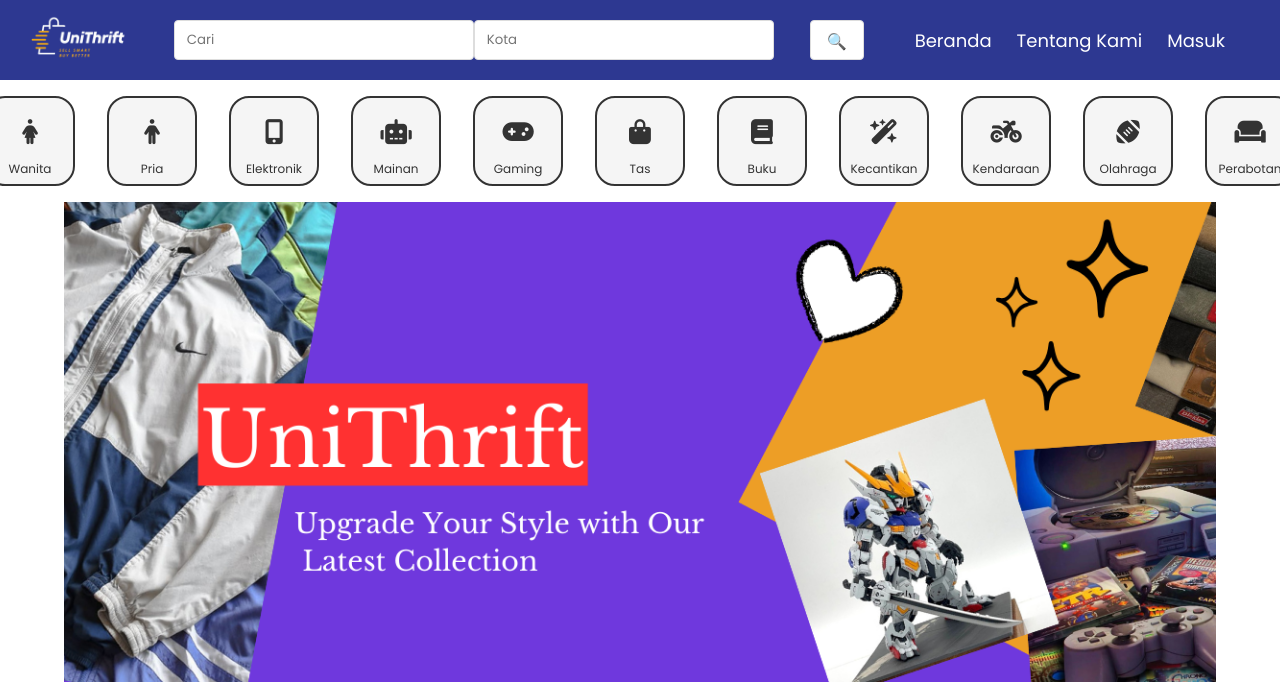
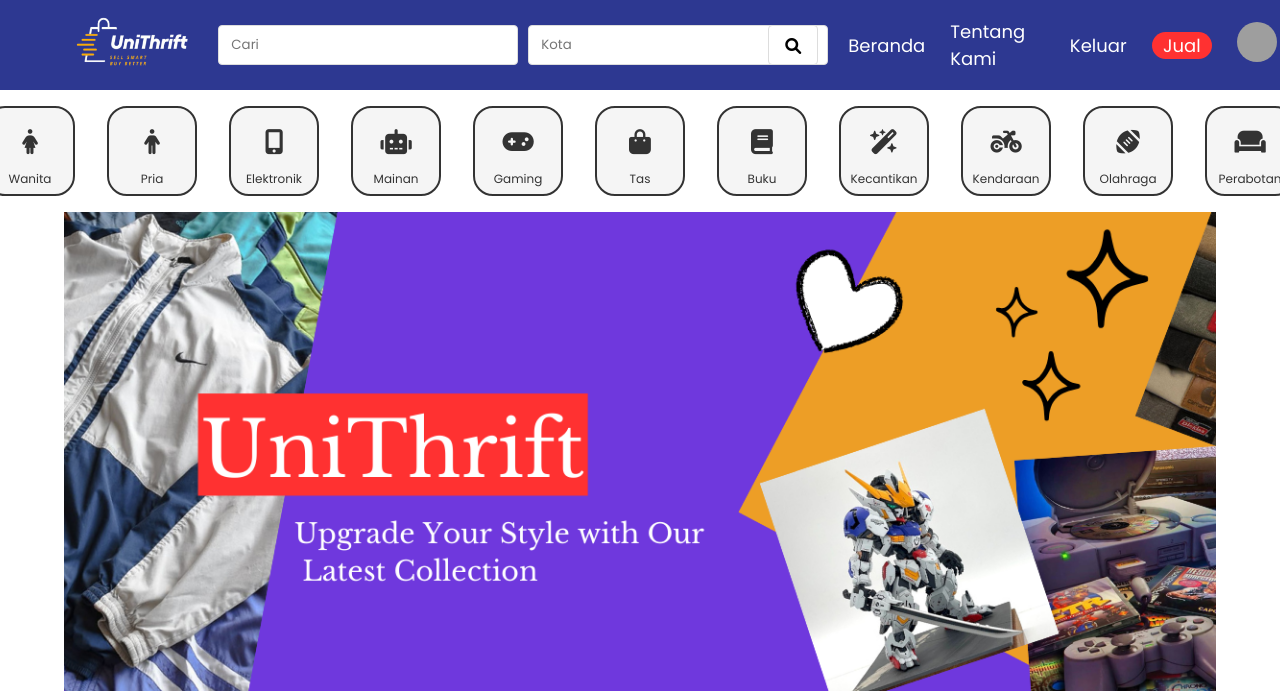
Before and after one commit to Gregroww/UniThrift, a PHP site: page / in a window 1280 px wide. Shown: the top 691 px of the page. Run offline with PHP 8.4, Linux system fonts and the light colour scheme; a user stored in the database is signed in; data comes from the database, SQL or seed files in the repository; grey boxes are pictures that could not be loaded.

Commit message:
Update navbar + up logout.php

```diff
--- /dev/null
+++ b/logout.php
@@ -0,0 +1,5 @@
+<?php
+session_start();
+session_destroy();
+header("Location: index.php");
+exit();
--- a/navbar.css
+++ b/navbar.css
@@ -12,10 +12,11 @@
 .logo {
     display: flex;
     align-items: center;
+    margin-left: 45px;
 }
 
 .logo img {
-    height: 50px;
+    height: 60px;
     width: auto;
 }
 
@@ -44,7 +45,7 @@
 
 .input-wrapper input:first-child {
     width: 300px;
-    /* margin-right: 2px; */
+    margin-right: 10px;
 }
 
 .input-wrapper input:nth-child(2) {
@@ -79,3 +80,17 @@
     align-items: center;
     gap: 20px;
 }
+
+.jual-btn{
+    background-color: #FF3131;
+    width: 80px;
+    text-align: center;
+    border-radius: 20px;
+}
+
+.foto-profil {
+    width: 40px;
+    height: 40px;
+    border-radius: 50%;
+    margin-right: 10px;
+}
--- a/navbar.php
+++ b/navbar.php
@@ -1,5 +1,14 @@
 <?php
+session_start();
 require 'connect.php';
+
+if (isset($_SESSION['nama_pengguna'])) {
+    $nama_pengguna = $_SESSION['nama_pengguna'];
+    $query = "SELECT foto_ktm FROM users WHERE nama_pengguna = '$nama_pengguna'";
+    $result = mysqli_query($conn, $query);
+    $user = mysqli_fetch_assoc($result);
+    $foto_ktm = $user['foto_ktm'];
+}
 ?>
 
 <!DOCTYPE html>
@@ -8,6 +17,7 @@
     <link rel="stylesheet" href="navbar.css">
     <link rel="preconnect" href="https://fonts.googleapis.com">
     <link rel="preconnect" href="https://fonts.gstatic.com" crossorigin>
+    <link rel="stylesheet" href="https://cdnjs.cloudflare.com/ajax/libs/font-awesome/6.0.0-beta3/css/all.min.css">
     <link href="https://fonts.googleapis.com/css2?family=Poppins:ital,wght@0,100;0,200;0,300;0,400;0,500;0,600;0,700;0,800;0,900;1,100;1,200;1,300;1,400;1,500;1,600;1,700;1,800;1,900&display=swap" rel="stylesheet">
 </head>
 <body>
@@ -21,15 +31,22 @@
                 <input type="text" placeholder="Cari">
                 <input type="text" placeholder="Kota">
                 <button class="search-button">
-                    🔍
-            </button>
+                <i class="fa-solid fa-magnifying-glass"></i>
+                </button>
             </div>
         </div>
-
         <div class="nav-links">
             <a href="index.php">Beranda</a>
-            <a href="tentang-kami">Tentang Kami</a>
-            <a href="login.php">Masuk</a>
+            <a href="tentang-kami.php">Tentang Kami</a>
+            <?php if(isset($_SESSION['nama_pengguna'])): ?>
+                <a href="logout.php">Keluar</a>
+                <a href="sellpage.php" class="jual-btn">Jual</a>
+                <a href="pageprofile.php">
+                <img src="assets/<?php echo $foto_ktm; ?>" alt="Foto Profil" class="foto-profil">
+                </a>
+            <?php else: ?>
+                <a href="login.php">Masuk</a>
+            <?php endif; ?>
         </div>
     </nav>
 </body>
```
